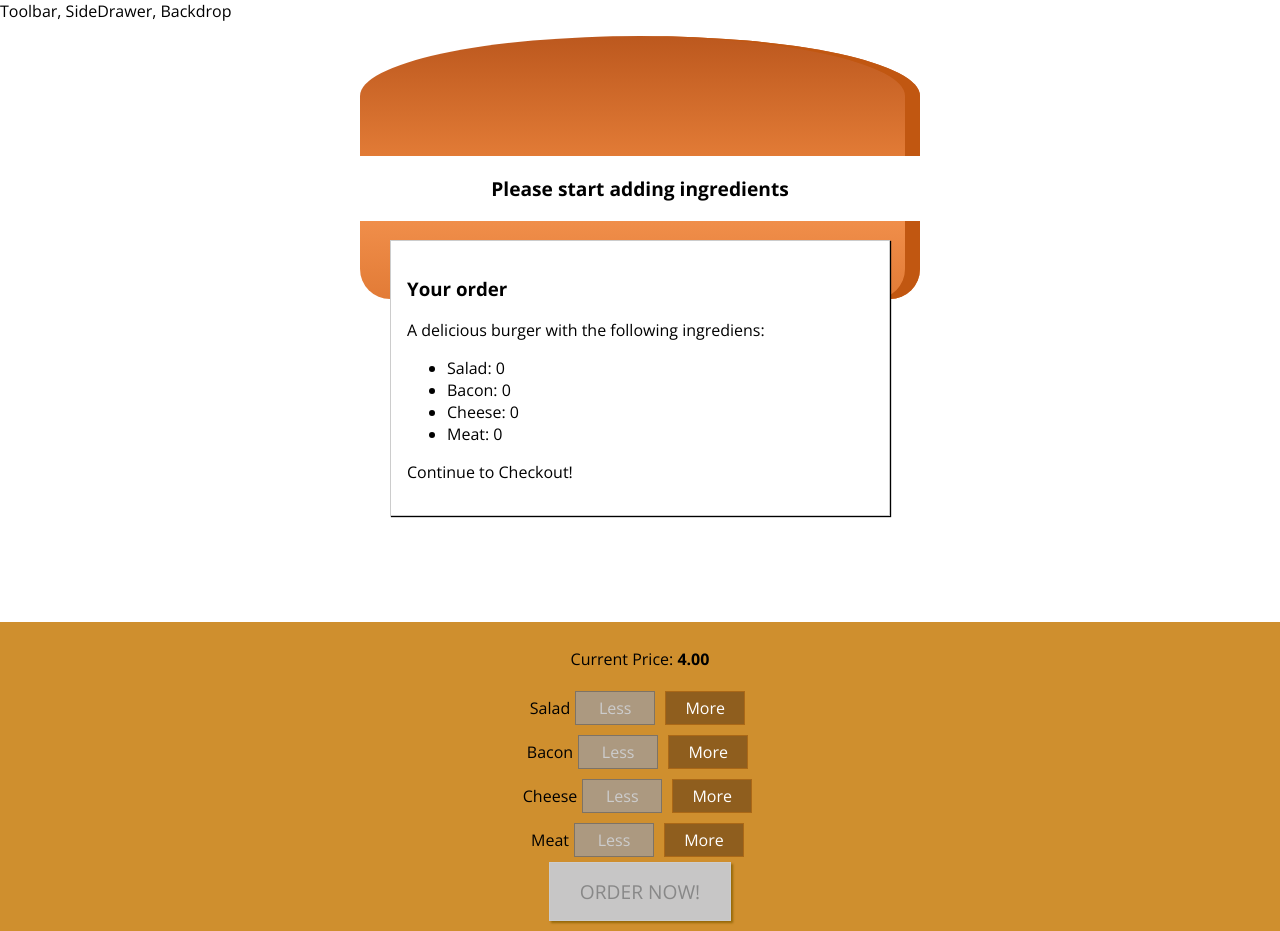
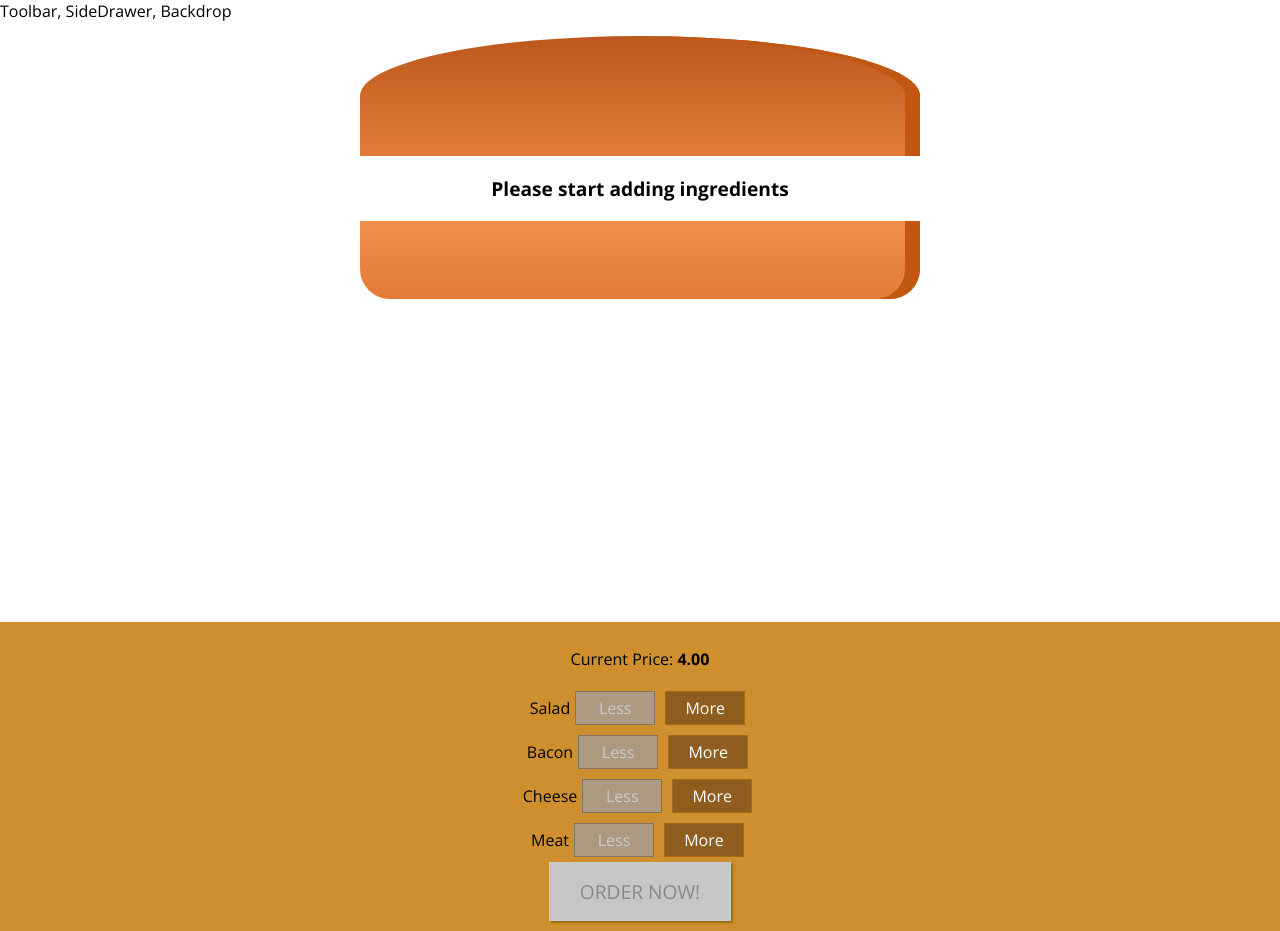
Before and after one commit to Abdelfatahh/burger-builder, a React app: page / in a window 1280 px wide. Built offline with nearby package versions, Linux system fonts and the light colour scheme.

Commit message:
Showing & Hiding the modal (with Animation)

```diff
--- a/src/components/Burger/BuildControls/BuildControls.js
+++ b/src/components/Burger/BuildControls/BuildControls.js
@@ -27,6 +27,7 @@
         <button
         className={styles.OrderButton}
         disabled={!props.purchasable}
+        onClick={props.ordered}
         >ORDER NOW!</button>
     </div>
 );
--- a/src/components/UI/Modal/Modal.js
+++ b/src/components/UI/Modal/Modal.js
@@ -1,7 +1,13 @@
 import React from 'react'
 import styles from './Modal.module.css'
 const modal = (props) => (
-    <div className = {styles.Modal}>
+    <div
+        className = {styles.Modal}
+        style={{
+            transform: props.show ? 'translateY(0)' : 'translateY(-100vh)',
+            opacity: props.show ? '1' : '0'
+        }}
+        >
         {props.children}
     </div>
 );
--- a/src/containers/BurgerBuilder/BurgerBuilder.js
+++ b/src/containers/BurgerBuilder/BurgerBuilder.js
@@ -27,7 +27,8 @@
             meat:0
         },
         totalPrice: 4,
-        purchasable: false
+        purchasable: false,
+        purchasing: false
     };
 
 updatePurchaseState  (ingredients) {
@@ -72,6 +73,10 @@
     this.updatePurchaseState(updatedIngredients);
 }
 
+purchaseHandler = () => {
+    this.setState({purchasing: true});
+}
+
     render(){
 
         const disableInfo = {
@@ -83,7 +88,7 @@
 
         return(
             <Aux>
-                <Modal>
+                <Modal show={this.state.purchasing}>
                     <OrderSummary ingredients={this.state.ingredients}/>
                 </Modal>
                 <Burger ingredients= {this.state.ingredients}/>
@@ -92,6 +97,7 @@
                 ingredientRemoved={this.removeIngredientHandler}
                 disabled ={disableInfo}
                 purchasable = {this.state.purchasable}
+                ordered={this.purchaseHandler}
                 price= {this.state.totalPrice}
                 />
             </Aux>
```
